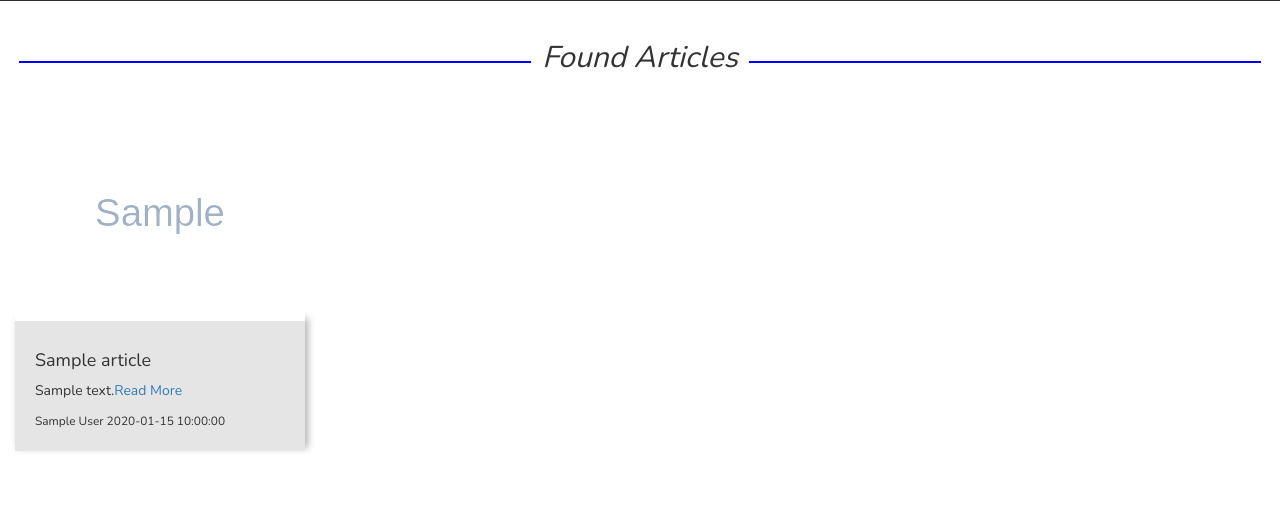
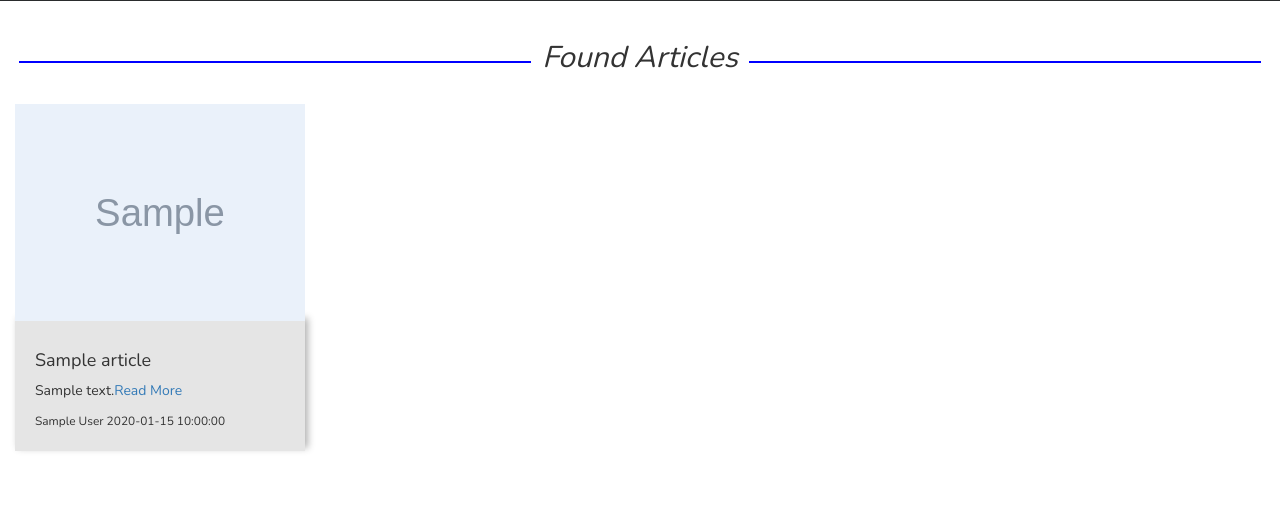
Before and after one commit to SteveMitto/news-api, a Python web app: template app/templates/news_article.html in a window 1280 px wide, with the pointer over the restyled element. Shown: the part 645-1165 px from the top of the page. Run offline with Jinja, Linux system fonts and the light colour scheme; the template is opened without the code that fills it: most values are stand-ins (such as "Sample title", 1, 10 or a date in 2020); grey boxes marked "Sample" are stand-in pictures; some libraries are stand-ins or nearby versions.

Commit message:
This commit fixes a bug

```diff
--- a/app/templates/marcos.html
+++ b/app/templates/marcos.html
@@ -35,7 +35,7 @@
         {% if author %}
         <small>{{article.author}} </small> <small>{{article.published | truncate(15) }}</small>
         {% else %}
-        <small>Published on{{article.published }}</small>
+        <small>Published on {{article.published }}</small>
         {% endif %}
       </div>
     </div>
--- a/app/templates/news_article.html
+++ b/app/templates/news_article.html
@@ -71,7 +71,7 @@
     .card:hover .img-responsive{
       z-index:-1;
       transform:scale(1.2);
-      filter: brightness(130%);
+      filter: brightness(110%);
     }
   </style>
 {% endblock %}
```
